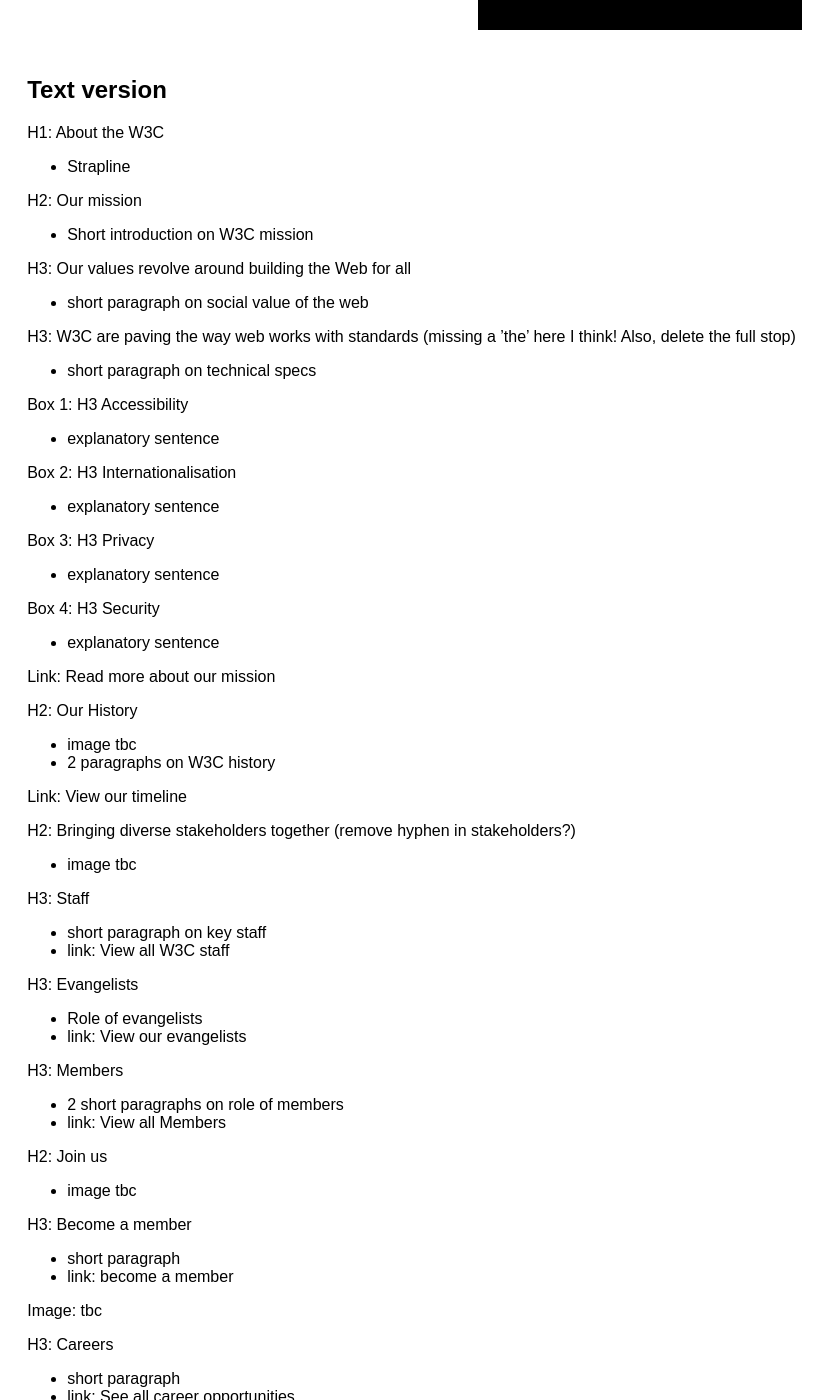
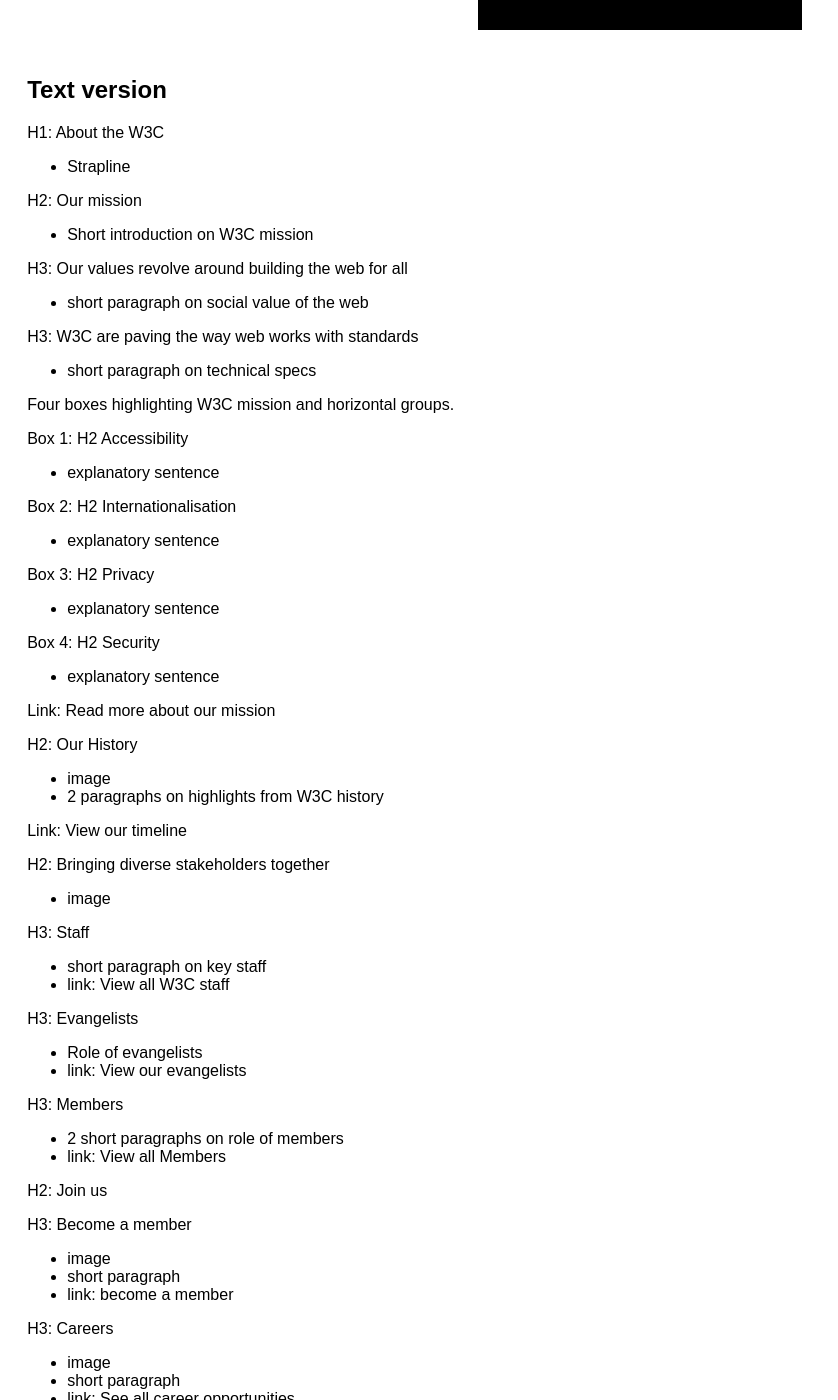
Before and after one commit to w3c/w3c-website-redesign-documentation, a Jekyll site: the page built from _wireframes/about-w3c.md, in a window 1280 px wide and 1400 px high, scrolled down 5504 px. Shown: the whole window, without its empty margins (0-838 px from the left). Built offline with Jekyll 4.4.1, drawn with Linux system fonts in a browser that asks for light colours; some of the changed text lies outside the part shown.

Commit message:
Updates to wireframe text version

```diff
--- a/_layouts/wireframes.html
+++ b/_layouts/wireframes.html
@@ -27,10 +27,12 @@
 </head>
 <body>
 
-<ul>
-    <li><a href="#text" class="action">View text version</a></li>
-    <li><a href="/docs/content-wireframes/" class="action">View all wireframes</a></li>
-</ul>
+<nav>
+    <ul>
+        <li><a href="#text" class="action">View text version</a></li>
+        <li><a href="/docs/content-wireframes/" class="action">View all wireframes</a></li>
+    </ul>
+</nav>
 
 <main>
     <div id="wireframe">
@@ -41,9 +43,11 @@
     </div>
 </main>
 
-<div>
-    <a href="/docs/content-wireframes/" class="action">View all wireframes</a>
-</div>
+<footer>
+    <ul>
+        <li><a href="/docs/content-wireframes/" class="action">View all wireframes</a></li>
+    </ul>
+</footer>
 
 </body>
 </html>
--- a/_wireframes/about-w3c.md
+++ b/_wireframes/about-w3c.md
@@ -13,34 +13,36 @@
 H2: Our mission
 - Short introduction on W3C mission
 
-H3: Our values revolve around building the Web for all
+H3: Our values revolve around building the web for all
 - short paragraph on social value of the web
 
-H3: W3C are paving the way web works with standards (missing a ’the’ here I think! Also, delete the full stop)
+H3: W3C are paving the way web works with standards
 -  short paragraph on technical specs
 
-Box 1: H3 Accessibility
+Four boxes highlighting W3C mission and horizontal groups.
+
+Box 1: H2 Accessibility
 -  explanatory sentence
 
-Box 2: H3 Internationalisation
+Box 2: H2 Internationalisation
 -  explanatory sentence
 
-Box 3: H3 Privacy
+Box 3: H2 Privacy
 -  explanatory sentence
 
-Box 4: H3 Security
+Box 4: H2 Security
 -  explanatory sentence
 
 Link: Read more about our mission
 
 H2: Our History
--  image tbc
--  2 paragraphs on W3C history
+-  image
+-  2 paragraphs on highlights from W3C history
 
 Link: View our timeline
 
-H2: Bringing diverse stakeholders together (remove hyphen in stakeholders?)
--  image tbc
+H2: Bringing diverse stakeholders together
+-  image
 
 H3: Staff
 -  short paragraph on key staff
@@ -55,23 +57,23 @@
 -  link: View all Members
 
 H2: Join us
--  image tbc
+
 
 H3: Become a member
+-  image
 -  short paragraph
 -  link: become a member
 
-Image: tbc
-
 H3: Careers
+-  image
 -  short paragraph
 -  link: See all career opportunities
 
 H2: Our recent activities
--  image tbc
 
 H3: News
--  short paragraph
+-  image
+-  short paragraph on a recent news item
 -  link: read more
 
 H2: Want to know more?
```
Also changed, not shown: other parts of _wireframes/about-w3c.md (+1 -1 lines).
